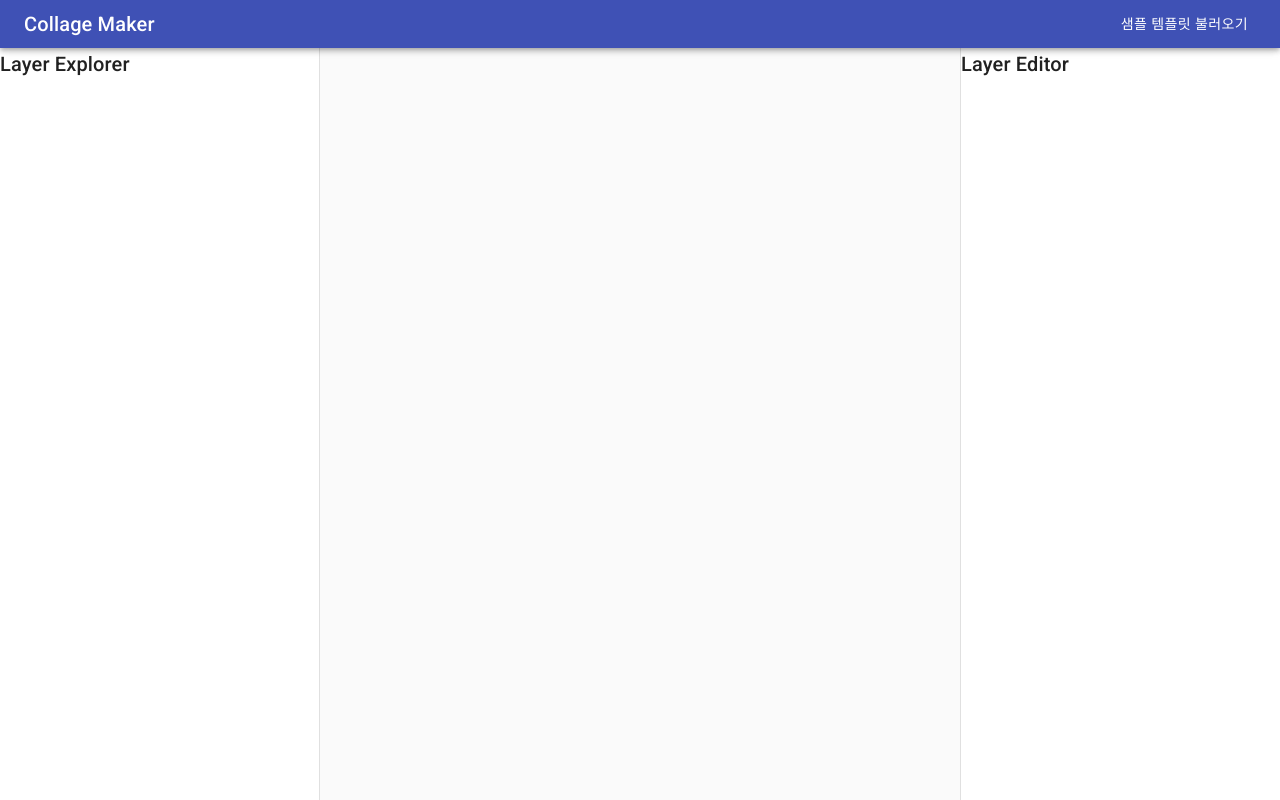
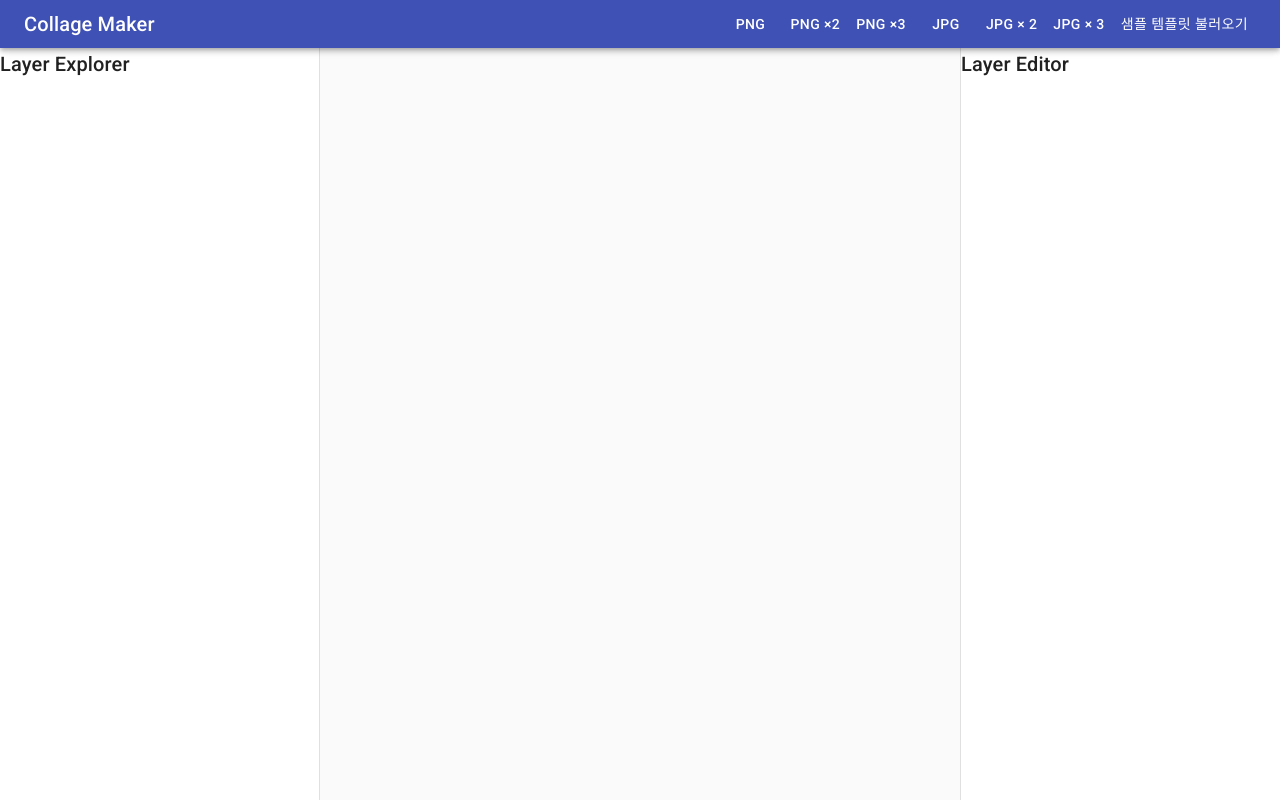
Before and after one commit to heath-s/collage-maker, a React (Create React App) app: page / in a window 1280 px wide. Built offline with nearby package versions, Linux system fonts and the light colour scheme.

Commit message:
feat(editor): Image 저장 기능

```diff
--- a/src/app/editor/canvas/index.tsx
+++ b/src/app/editor/canvas/index.tsx
@@ -1,9 +1,11 @@
-import React, { FunctionComponent } from 'react';
+import React, { FunctionComponent, useContext } from 'react';
 import { Grid, makeStyles } from '@material-ui/core';
+import Konva from 'konva';
 import { Layer, Stage } from 'react-konva';
 import { Provider, ReactReduxContext } from 'react-redux';
 import { AppHeaderGap } from 'src/app';
 import { useAppSelector } from 'src/app/hooks';
+import { EditorContext } from 'src/app/editor/context';
 import { CollageLayer, CollageLayerGroup } from '../shared/collage.d';
 import LayerGroup from './layer-group';
 
@@ -21,7 +23,15 @@ const useStyles = makeStyles(() => ({
 const Canvas: FunctionComponent = () => {
   const collage = useAppSelector(({ editor }) => editor.collage);
 
+  const editorContext = useContext(EditorContext);
+
   const classes = useStyles();
+
+  const setStageRef = (ref: Konva.Stage | null) => {
+    if (ref) {
+      editorContext.setStage(ref);
+    }
+  };
 
   return (
     <div className={classes.root}>
@@ -37,6 +47,7 @@ const Canvas: FunctionComponent = () => {
           <ReactReduxContext.Consumer>
             {({ store }) => (
               <Stage
+                ref={(ref) => setStageRef(ref)}
                 height={596}
                 width={335}
               >
--- /dev/null
+++ b/src/app/editor/context.ts
@@ -0,0 +1,10 @@
+import { createContext } from 'react';
+import Konva from 'konva';
+
+interface Context {
+  setStage: (stage: Konva.Stage) => void;
+}
+
+export const EditorContext = createContext<Context>({
+  setStage: () => null,
+});
--- a/src/app/editor/layer-explorer/layer-list.tsx
+++ b/src/app/editor/layer-explorer/layer-list.tsx
@@ -69,7 +69,7 @@ const LayerList: FunctionComponent<Props> = ({ parentLayerIds = [] }) => {
         }
 
         /**
-         * @todo Layer 순서 변경 기능
+         * @todo Layer 순서 Drag & Drop으로 변경
          */
         const layerIds = [...parentLayerIds, id];
         switch (layer.type) {
--- a/src/app/hooks.ts
+++ b/src/app/hooks.ts
@@ -1,6 +1,8 @@
-import { TypedUseSelectorHook, useDispatch, useSelector } from 'react-redux';
+import { Store } from 'redux';
+import { TypedUseSelectorHook, useDispatch, useSelector, useStore } from 'react-redux';
 import { RootState, AppDispatch } from 'src/app/store';
 
 // eslint-disable-next-line @typescript-eslint/explicit-module-boundary-types
 export const useAppDispatch = () => useDispatch<AppDispatch>();
 export const useAppSelector: TypedUseSelectorHook<RootState> = useSelector;
+export const useAppStore: () => Store<RootState> = useStore;
--- a/src/app/index.tsx
+++ b/src/app/index.tsx
@@ -1,11 +1,13 @@
-import React, { FunctionComponent, useMemo } from 'react';
+import React, { FunctionComponent, useMemo, useState } from 'react';
 import { AppBar, Button, makeStyles, Toolbar, Typography } from '@material-ui/core';
 import { bindActionCreators } from 'redux';
 import { Collage } from './editor/shared/collage.d';
 import Editor from './editor';
 import { loadSample } from './editor/duck';
 import sampleData from './sample-data';
-import { useAppDispatch } from './hooks';
+import { useAppDispatch, useAppStore } from './hooks';
+import { EditorContext } from './editor/context';
+import Konva from 'konva';
 
 export const AppHeaderGap: FunctionComponent = () => (
   <Toolbar variant="dense" />
@@ -23,8 +25,14 @@ const useStyles = makeStyles((theme) => ({
 }));
 
 const App: FunctionComponent = () => {
+  const store = useAppStore();
+
   const dispatch = useAppDispatch();
-  const actions = useMemo(() => bindActionCreators({ loadSample }, dispatch), [dispatch]);
+  const actions = useMemo(
+    () => bindActionCreators({ loadSample }, dispatch), [dispatch]
+  );
+
+  const [stage, setStage] = useState<Konva.Stage | null>(null);
 
   const classes = useStyles();
 
@@ -32,8 +40,41 @@ const App: FunctionComponent = () => {
     actions.loadSample(sampleData as Collage);
   };
 
+  const handleClickSave = (ratio: number, ext: string) => {
+    if (!stage) {
+      return;
+    }
+
+    let mimeType: string;
+    switch (ext) {
+    case 'jpg': {
+      mimeType = 'image/jpeg';
+      break;
+    }
+
+    case 'png':
+    default: {
+      mimeType = 'image/png';
+      break;
+    }}
+    const uri = stage.toDataURL({
+      mimeType,
+      pixelRatio: ratio,
+    });
+    const link = document.createElement('a');
+    link.download = `${store.getState().editor.collage?.metadata.title}.${ext}`;
+    link.href = uri;
+    document.body.appendChild(link);
+    link.click();
+    document.body.removeChild(link);
+  };
+
+  const handleSetStage = (stage: Konva.Stage) => {
+    setStage(stage);
+  };
+
   return (
-    <>
+    <EditorContext.Provider value={{ setStage: handleSetStage }}>
       <AppBar
         position="fixed"
         className={classes.header}
@@ -42,6 +83,44 @@ const App: FunctionComponent = () => {
           <Typography variant="h6" className={classes.title}>
             Collage Maker
           </Typography>
+
+          <Button
+            color="inherit"
+            onClick={handleClickSave.bind(null, 1, 'png')}
+          >
+            PNG
+          </Button>
+          <Button
+            color="inherit"
+            onClick={handleClickSave.bind(null, 2, 'png')}
+          >
+            PNG &times;2
+          </Button>
+          <Button
+            color="inherit"
+            onClick={handleClickSave.bind(null, 3, 'png')}
+          >
+            PNG &times;3
+          </Button>
+
+          <Button
+            color="inherit"
+            onClick={handleClickSave.bind(null, 1, 'jpg')}
+          >
+            JPG
+          </Button>
+          <Button
+            color="inherit"
+            onClick={handleClickSave.bind(null, 2, 'jpg')}
+          >
+            JPG &times; 2
+          </Button>
+          <Button
+            color="inherit"
+            onClick={handleClickSave.bind(null, 3, 'jpg')}
+          >
+            JPG &times; 3
+          </Button>
 
           <Button
             color="inherit"
@@ -56,7 +135,7 @@ const App: FunctionComponent = () => {
         * @todo Router 적용하여 SPA 구현
         */}
       <Editor />
-    </>
+    </EditorContext.Provider>
   );
 };
 
```
